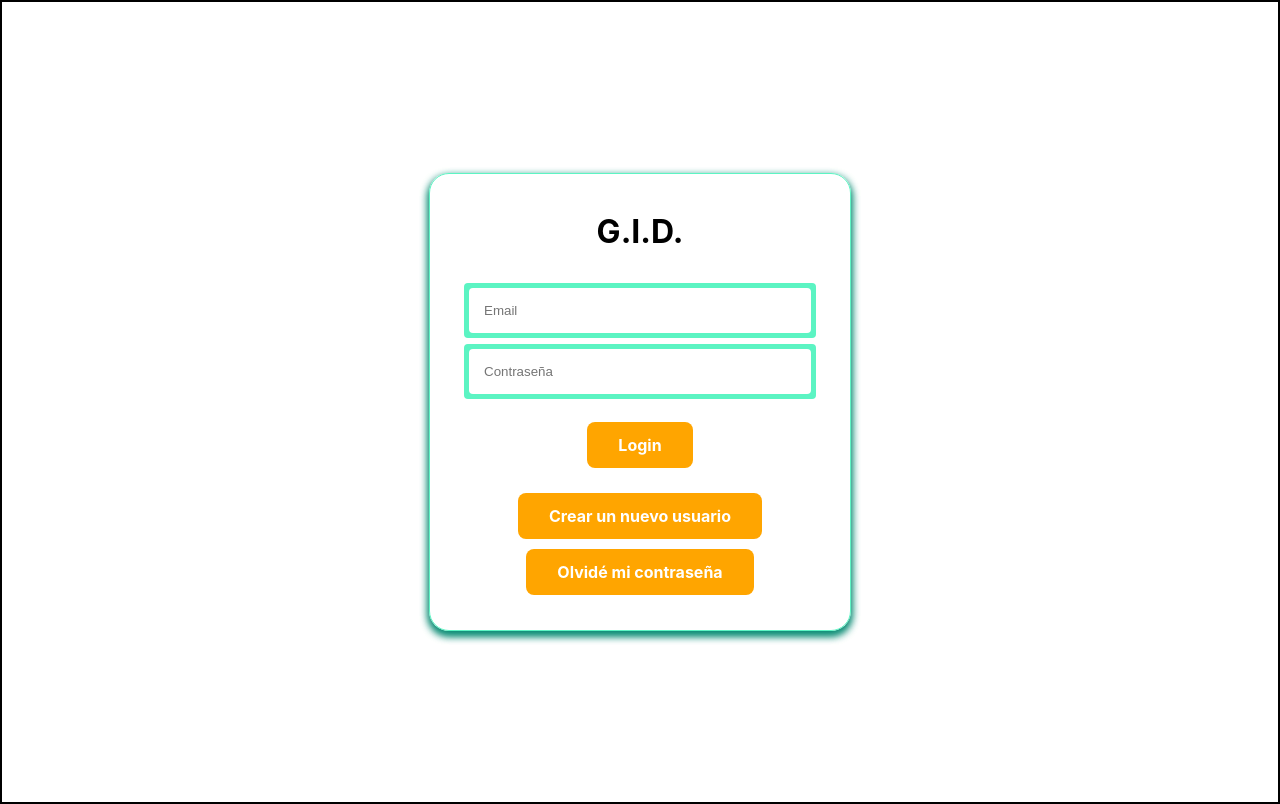
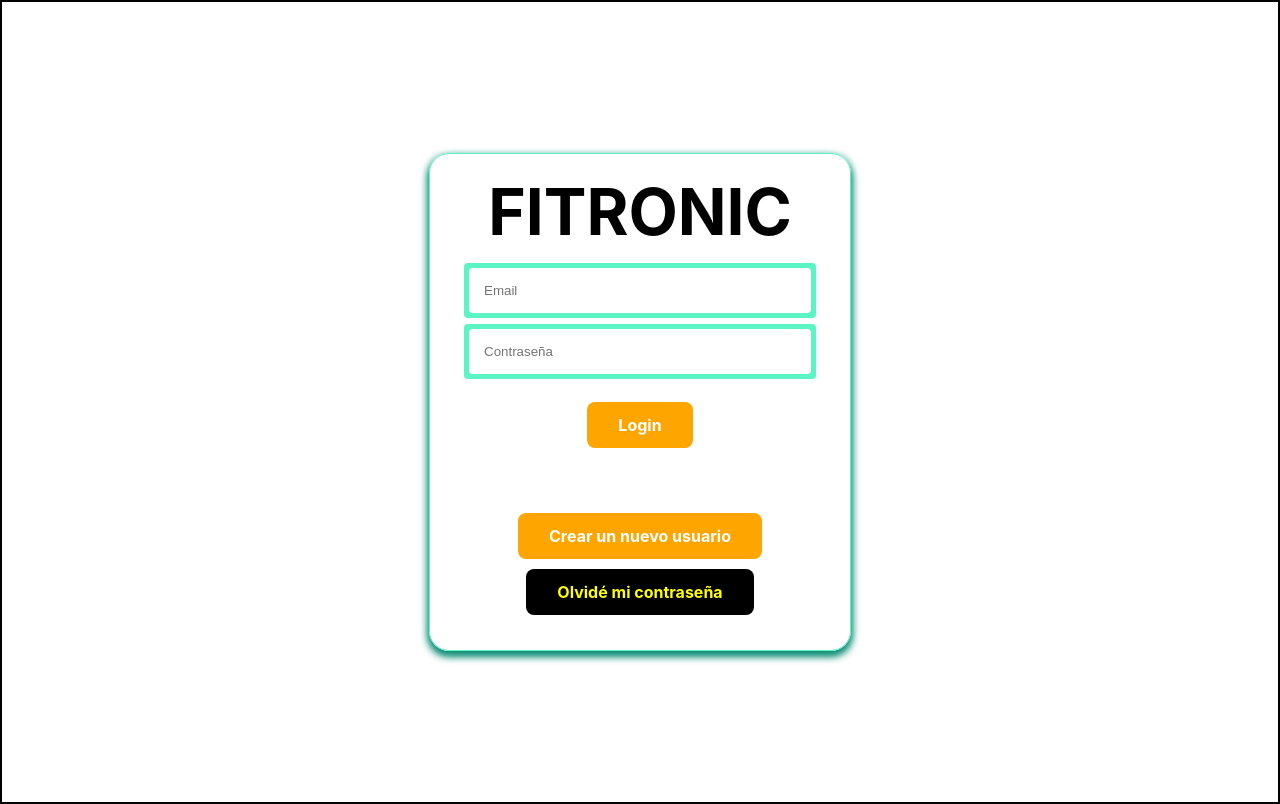
Before and after one commit to dabadema/Presas, a React (Vite) app: page /login in a window 1280 px wide. Built offline with nearby package versions, Linux system fonts and the light colour scheme; the HTML template or start-up script is replaced by a standard one.

Commit message:
Style: Button and title changed for UI/UX improvement

```diff
--- a/src/components/Login.css
+++ b/src/components/Login.css
@@ -41,6 +41,11 @@ button:focus-visible {
     width: 400px;
 }
 
+.title-login {
+    font-size: 4em;
+    font-weight: bolder;
+}
+
 .login-container {
     display: flex;
     justify-content: center;
@@ -66,11 +71,16 @@ button:focus-visible {
     flex-direction: column;
     align-items: center;
     justify-content: center;
-    margin-top: 15px;
+    margin-top: 55px;
     margin-bottom: 15px;
 }
 .alternatives button {
     margin: 0px 5px 10px 5px;
+}
+
+.alert-button {
+    color: yellow;
+    background-color: black;
 }
 
 .alert-button:hover {
--- a/src/components/Login.tsx
+++ b/src/components/Login.tsx
@@ -6,14 +6,14 @@ type LoginFormProps = {
     onLogin?: (email: string, password: string) => void;
 };
 
-const Login: React.FC<LoginFormProps> = ({ onLogin }) => {
+const Login: React.FC<LoginFormProps> = ({}) => {
     const [email, setEmail] = useState<string>('');
     const [password, setPassword] = useState<string>('');
     const [showModal, setShowModal] = useState<boolean>(false);
     const navigate = useNavigate();
 
     const handleLogin = async (event: React.FormEvent<HTMLFormElement>) => {
-        event.preventDefault(); // Esto evita que el formulario se envíe tradicionalmente.
+        event.preventDefault();
         try {
             const response = await fetch('http://localhost:3000/usuarios/login', {
                 method: 'POST',
@@ -26,8 +26,6 @@ const Login: React.FC<LoginFormProps> = ({ onLogin }) => {
             const data = await response.json();
             if (response.ok) {
                 console.log('Login successful:', data);
-
-                // #TODO pendiente de instaurar las contraseñas hasheadas
 
                 localStorage.setItem(
                     'userData',
@@ -72,7 +70,8 @@ const Login: React.FC<LoginFormProps> = ({ onLogin }) => {
                 </div>
             )}
             <form className="login-form" onSubmit={handleLogin}>
-                <h1 className="title"> G.I.D. </h1>
+                <text className="title-login"> FITRONIC </text>
+
                 <div className="form-frame">
                     <input
                         className="input-user"
@@ -81,7 +80,7 @@ const Login: React.FC<LoginFormProps> = ({ onLogin }) => {
                         value={email}
                         onChange={(e) => setEmail(e.target.value)}
                         placeholder="Email"
-                        // required
+                        required
                     />
                 </div>
                 <div className="form-frame">
@@ -92,7 +91,7 @@ const Login: React.FC<LoginFormProps> = ({ onLogin }) => {
                         value={password}
                         onChange={(e) => setPassword(e.target.value)}
                         placeholder="Contraseña"
-                        // required
+                        required
                     />
                 </div>
                 <button type="submit">Login</button>
@@ -103,7 +102,6 @@ const Login: React.FC<LoginFormProps> = ({ onLogin }) => {
                     <button className="alert-button" type="button" onClick={handleForgotPassword}>
                         Olvidé mi contraseña
                     </button>
-                    {/* Asegúrate de que este botón no envíe el formulario */}
                 </div>
             </form>
         </div>
```
